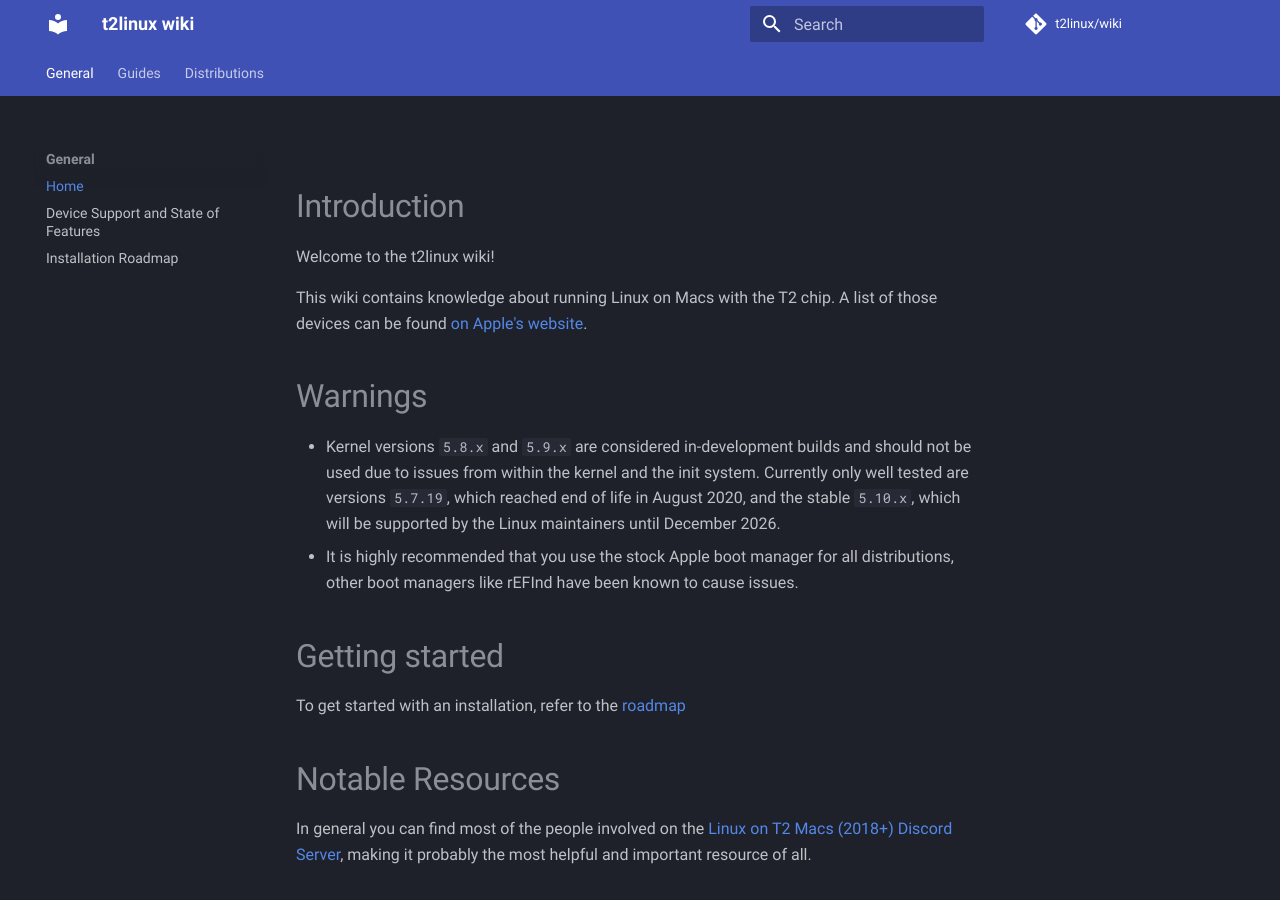
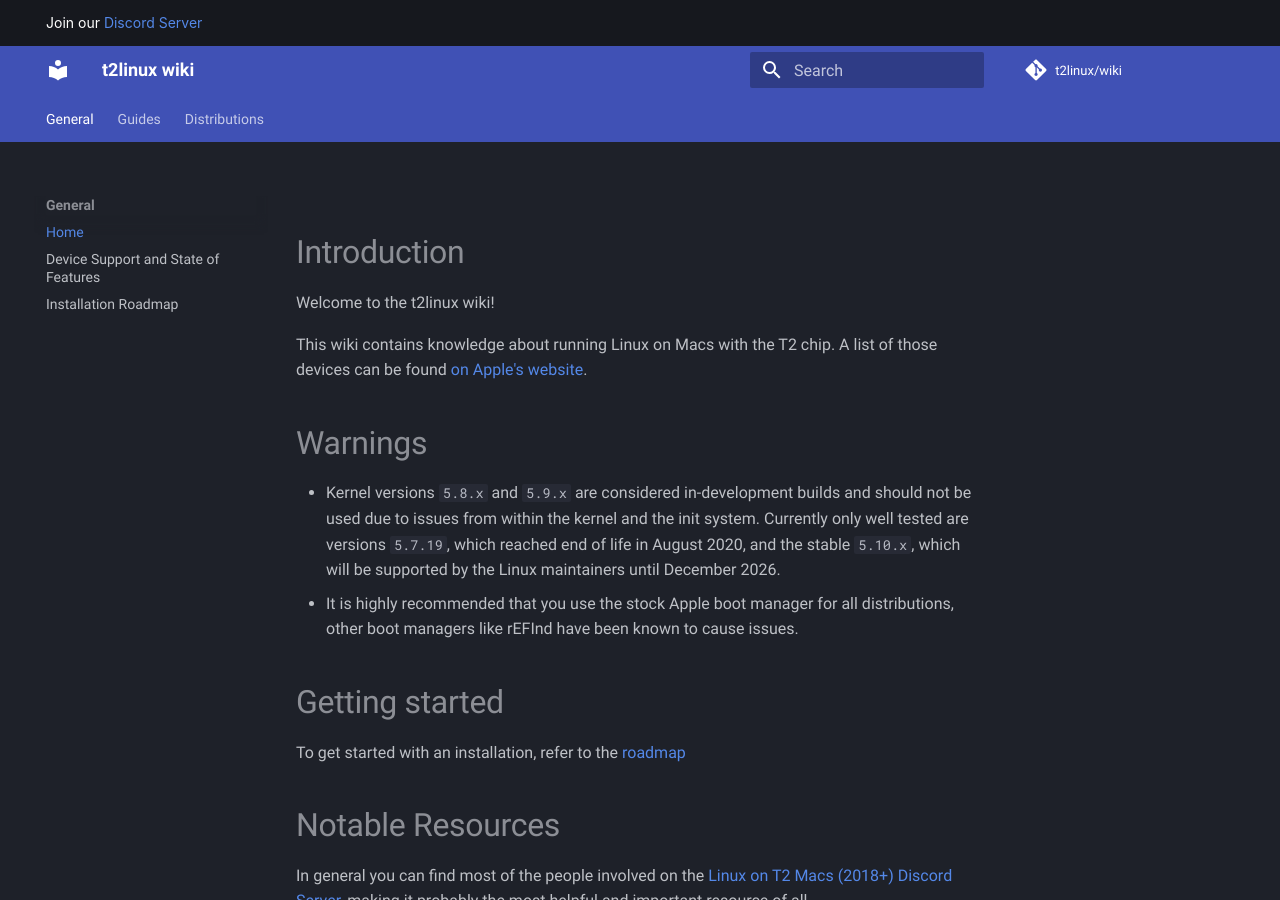
Before and after one commit to t2linux/wiki, an MkDocs documentation site: the page built from docs/index.md, in a window 1280 px wide and 900 px high. Built offline with MkDocs 1.6.1 and Material for MkDocs 9.7.7, drawn with Linux system fonts in a browser that asks for light colours; comment, search, counter and statistics services are not loaded.

Commit message:
Theme: Add announcement over header that points to the discord server
I feel like its quite important to have a link for people to get help anywhere
on the wiki. While there was already an icon for discord in the footer, it was not
too easy to spot

```diff
--- a/mkdocs.yml
+++ b/mkdocs.yml
@@ -9,6 +9,7 @@ theme:
     palette:
         scheme: slate
     name: material
+    custom_dir: theme
     font: false
     features:
         - tabs
--- /dev/null
+++ b/theme/main.html
@@ -0,0 +1,5 @@
+{% extends "base.html" %}
+
+{% block announce %}
+    Join our <a href="https://discord.com/invite/68MRhQu">Discord Server</a>
+{% endblock %}
```
